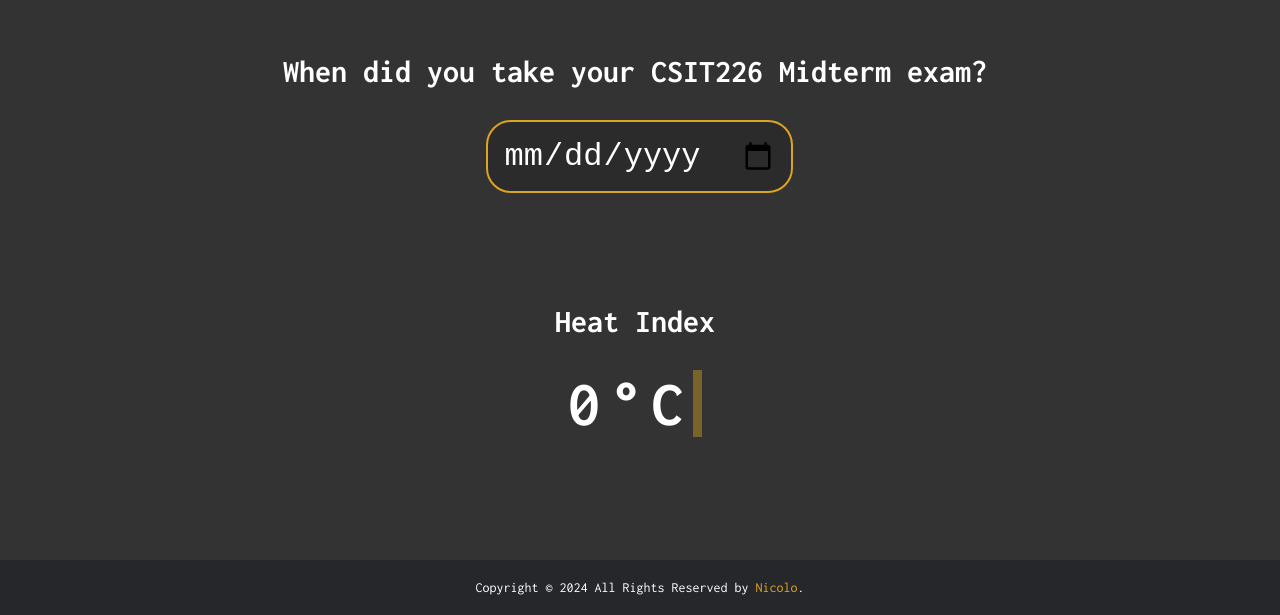
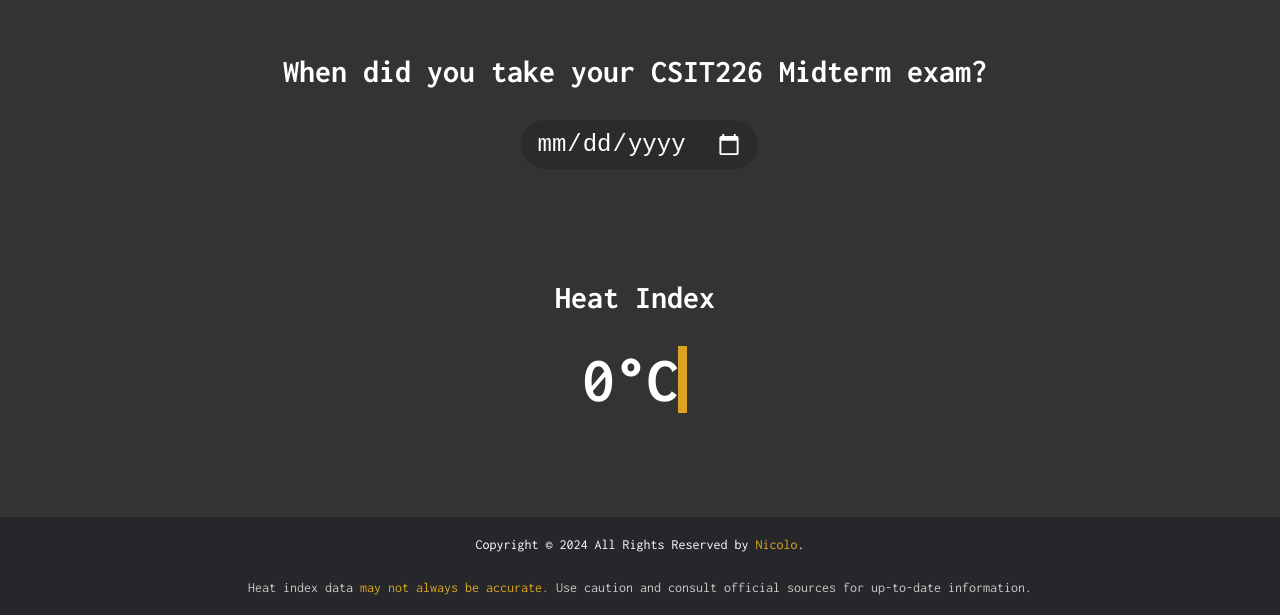
Before and after one commit to nicoryne/findheatindex, a website: page public/index.html in a window 1280 px wide. Shown: the part 185-800 px from the top of the page. Drawn offline with Linux system fonts and the light colour scheme.

Commit message:
[Nicolo] probably the last

```diff
--- a/public/index.html
+++ b/public/index.html
@@ -11,7 +11,7 @@
         <div class="input-container">
             <span class="span-mod-1">When did you take your CSIT226 Midterm exam?</span>
             <div class="input-date">
-                <input type="date" class="input-mod-1" name="date" id="input-date">
+                <input type="date" name="date" id="input-date">
             </div>
         </div>
         <div class="result-container">
@@ -24,7 +24,10 @@
 
     <div class="footer">
         <p class="copyright-text">Copyright &copy; 2024 All Rights Reserved by
-        <a href="">Nicolo</a>.</p>
+            <a href="">Nicolo</a>.</p>
+        <div class="disclaimer">
+            <span>Heat index data <span class='span-highlighted'>may not always be accurate. </span> Use caution and consult official sources for up-to-date information.</span>
+        </div>
     </div>
 
     <script src="calculatHeatIndex.js" defer></script>
--- a/public/r.css
+++ b/public/r.css
@@ -24,7 +24,7 @@
     0% {
         width: 0;
     }
-    96% {
+    100% {
         width: 100%;
     }
 }
@@ -44,16 +44,16 @@
     border-right: .15em solid orange;
     white-space: nowrap;
     margin: 0 auto;
-    letter-spacing: .15em;
     animation:
-      typing 0.7s steps(56, end),
-      blink-caret .75s infinite;
+      typing 0.4s steps(56, end),
+      blink-caret .65s step-end infinite;
 }
 
 :root {
     --bg-color: #333333;
     --footer-color: #26272b;
     --input-color: #0505052a;
+    --disclaimer-color: #ccc6c6;
 }
 
 html, body {
@@ -104,6 +104,26 @@ html, body {
     margin-top: 1em;
 }
 
+.input-date input[type="date"] {
+    font-size: 24px;
+    color: white;
+    background-color: var(--input-color);
+    border: 0px solid goldenrod;
+    border-radius: 25px;
+    padding: 10px 15px;
+    outline: none;
+}
+
+.input-date input[type="date"]::-webkit-calendar-picker-indicator {
+    filter: invert(1);
+}
+
+.input-date input[type="date"]::-webkit-inner-spin-button,
+.input-date input[type="date"]::-webkit-outer-spin-button {
+    -webkit-appearance: none;
+    margin: 0;
+}
+
 .result {
     margin-top: 1em;
 }
@@ -112,7 +132,7 @@ html, body {
     font-size: 32px;
     color: white;
     background-color: var(--input-color);
-    border: 2px solid goldenrod;
+    border: 0px solid goldenrod;
     border-radius: 25px;
     padding: 15px;
 }
@@ -133,8 +153,21 @@ html, body {
     text-align: center;
 }
 
+.span-mod-3 {
+    font-size: 24px;
+    font-weight: bold;
+    margin-bottom: 3em;
+}
+
 #span-result {
     display: inline-block;
+}
+
+.disclaimer {
+    text-align: center;
+    padding: 0 1em;
+    margin-top: 2em;
+    color: var(--disclaimer-color);
 }
 
 .footer {
@@ -146,6 +179,10 @@ html, body {
     position: fixed;
     bottom: 0;
     width: 100%;
+}
+
+.span-highlighted {
+    color: goldenrod;
 }
 
 .footer a {
```
Also changed, not shown: 1 other file.
